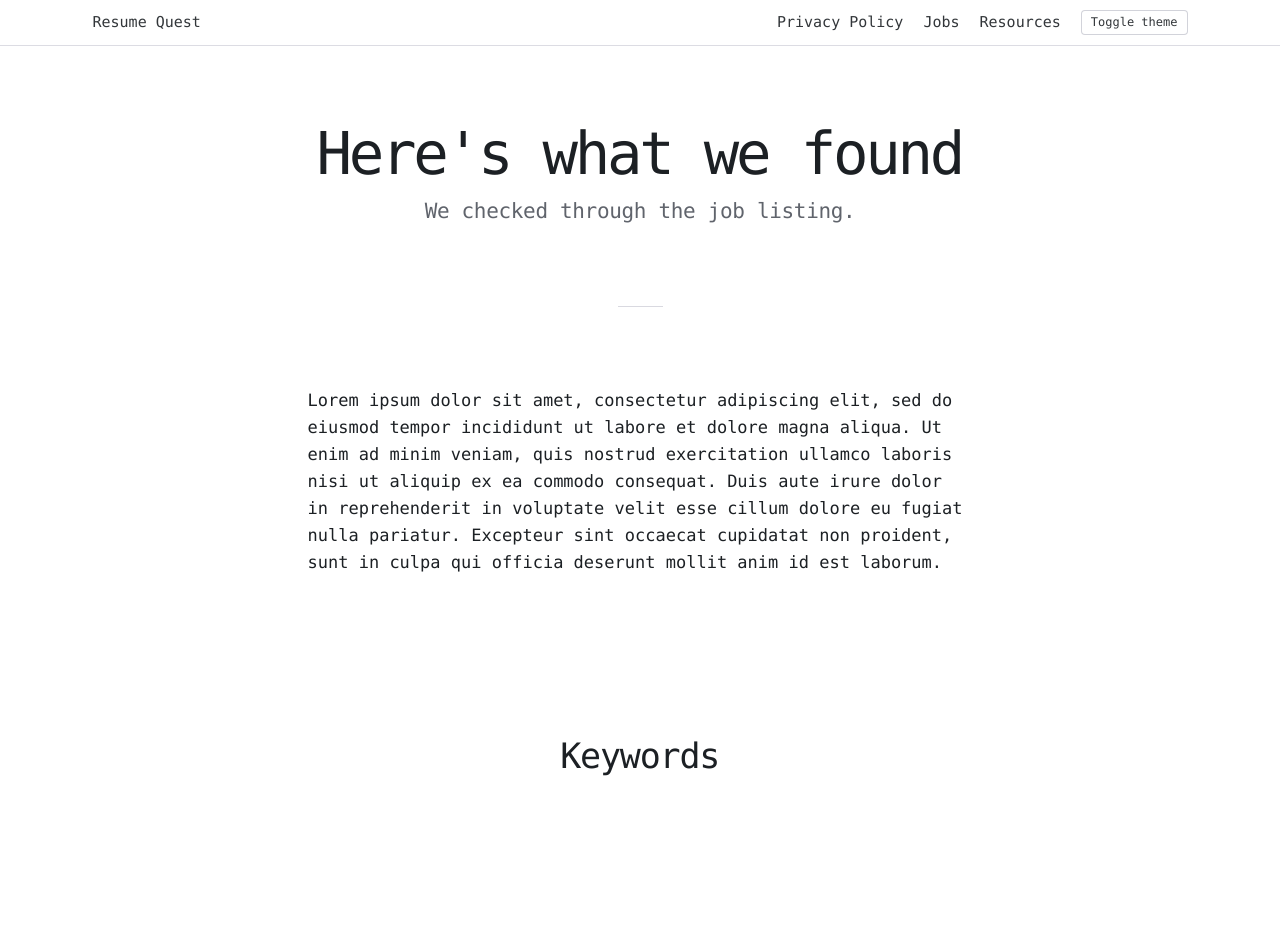
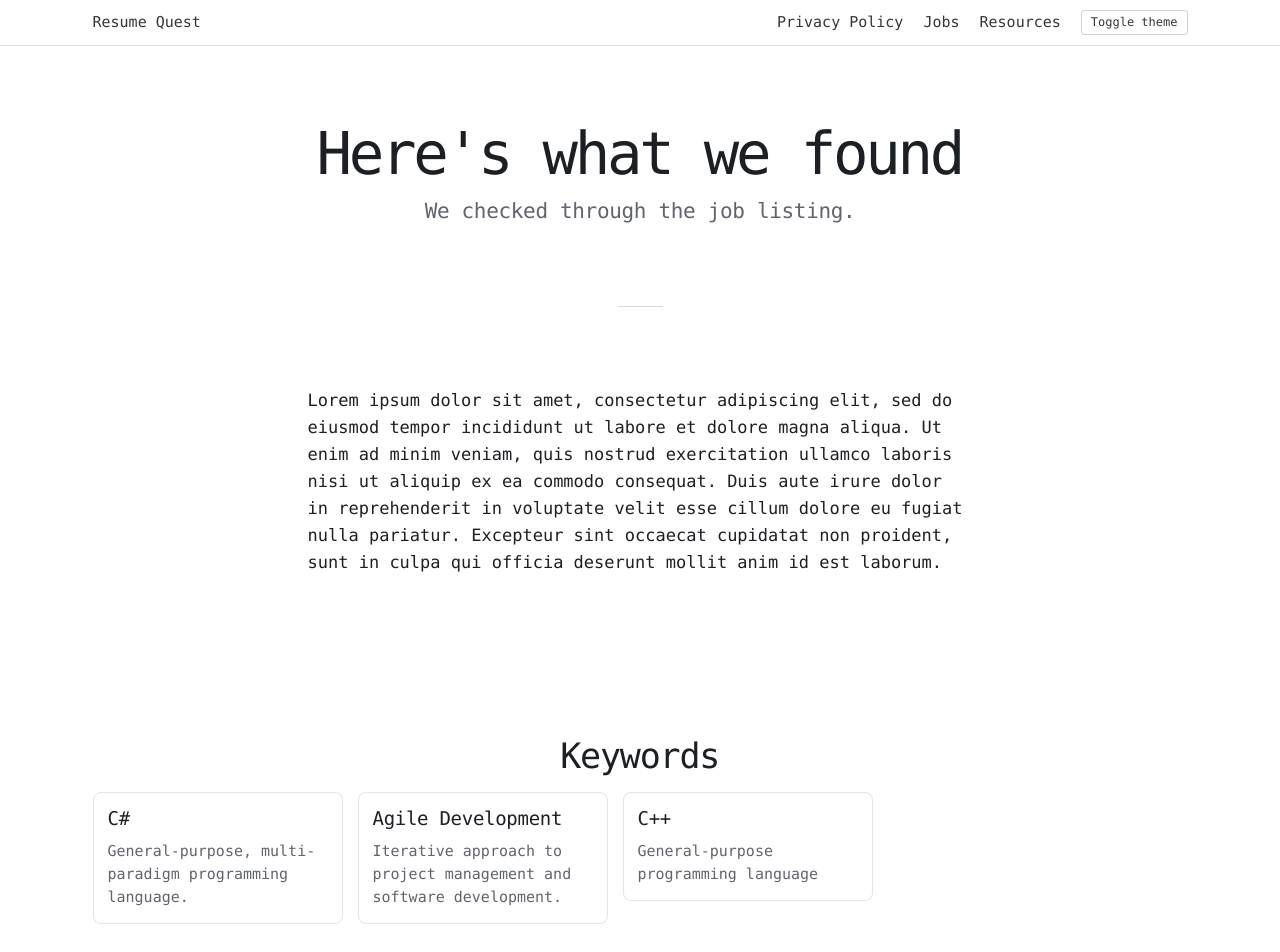
Before and after one commit to Pomegranate-Coding-Group/CritiqueAI, a Next.js app in the folder app/: page /results in a window 1280 px wide. Shown: the top 952 px of the page. Before the commit the page ends 872 px from the top, so only its background shows below. Built offline with nearby package versions, Linux system fonts and the light colour scheme.

Commit message:
work on results page

```diff
--- a/app/components/ResumeUpload.tsx
+++ /dev/null
@@ -1,6 +0,0 @@
-export default function ResumeUpload() {
-    return <>
-        <h2>Resume Feedback</h2>
-        <p>Want personalized feedback?</p>
-    </>
-}
--- /dev/null
+++ b/app/components/results/Banner.tsx
@@ -0,0 +1,23 @@
+import {
+    Box,
+    Heading,
+    Text,
+    Container,
+    Paragraph,
+    Section,
+    Flex,
+    Separator,
+} from "@components/common";
+
+export function Banner() {
+    return <Section size="3">
+        <Container size="2">
+            <Heading size="4" css={{ ta: "center", mb: "$3" }}>
+                Here's what we found
+            </Heading>
+            <Paragraph size="2" css={{ ta: "center" }}>
+                We checked through the job listing.
+            </Paragraph>
+        </Container>
+    </Section>
+}
--- /dev/null
+++ b/app/components/results/KeywordItem.tsx
@@ -0,0 +1,28 @@
+import { Box, Container, Heading, Paragraph, Section, Text, Card } from "@components/common";
+
+interface KeywordData {
+    name: string,
+    priority: number,
+    description: string,
+}
+
+let priorities = {
+    1: "Extremely important!",
+    2: "Very important",
+    3: "Important",
+    4: "Good to have",
+    5: "Might be good to have"
+}
+
+export function KeywordItem({ name, priority, description }: KeywordData) {
+    return <Box css={{ width: 250 }}>
+        <Card css={{ p: '$3' }}>
+            <Heading css={{ mb: '$2' }}>
+                {name}
+            </Heading>
+            <Text size="3" css={{ color: '$slate11', lineHeight: '23px' }}>
+                {description}
+            </Text>
+        </Card>
+    </Box>
+}
--- /dev/null
+++ b/app/components/results/index.tsx
@@ -0,0 +1,2 @@
+export { Banner } from "./Banner";
+export { KeywordItem } from "./KeywordItem";
--- a/app/pages/results.tsx
+++ b/app/pages/results.tsx
@@ -10,25 +10,16 @@ import {
     Separator,
 } from "@components/common";
 import { TitleAndMetaTags } from "@components/TitleAndMetaTags";
+import { Banner, KeywordItem } from "@components/results/";
 
-
-export default function Home() {
+export default function Results() {
     return (
         <>
             <TitleAndMetaTags />
             <Box>
                 <Header />
                 <main>
-                    <Section size="3">
-                        <Container size="2">
-                            <Heading size="4" css={{ ta: "center", mb: "$3" }}>
-                                Here's what we found
-                            </Heading>
-                            <Paragraph size="2" css={{ ta: "center" }}>
-                                We checked through the job listing.
-                            </Paragraph>
-                        </Container>
-                    </Section>
+                    <Banner />
                     <Flex css={{ jc: "center" }}>
                         <Separator size="2" />
                     </Flex>
@@ -50,11 +41,10 @@ export default function Home() {
                             <Heading size="3" css={{ ta: "center", mb: "$3" }}>
                                 Keywords
                             </Heading>
-                            <Paragraph size="2" css={{ ta: "center" }}>
-
-                            </Paragraph>
                             <Flex gap="3">
-
+                                <KeywordItem name="C#" priority={1} description="General-purpose, multi-paradigm programming language." />
+                                <KeywordItem name="Agile Development" priority={2} description="Iterative approach to project management and software development." />
+                                <KeywordItem name="C++" priority={2} description="General-purpose programming language" />
                             </Flex>
                         </Container>
                     </Section>
```
